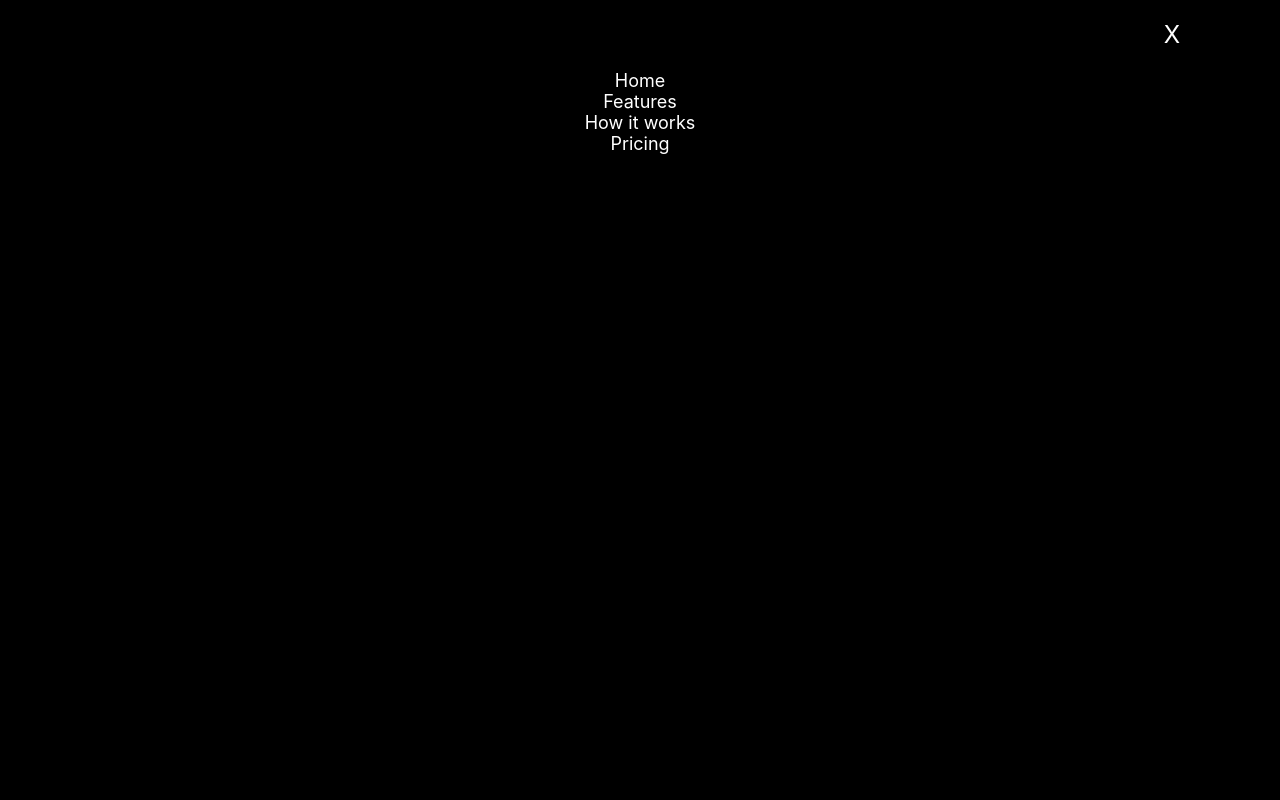
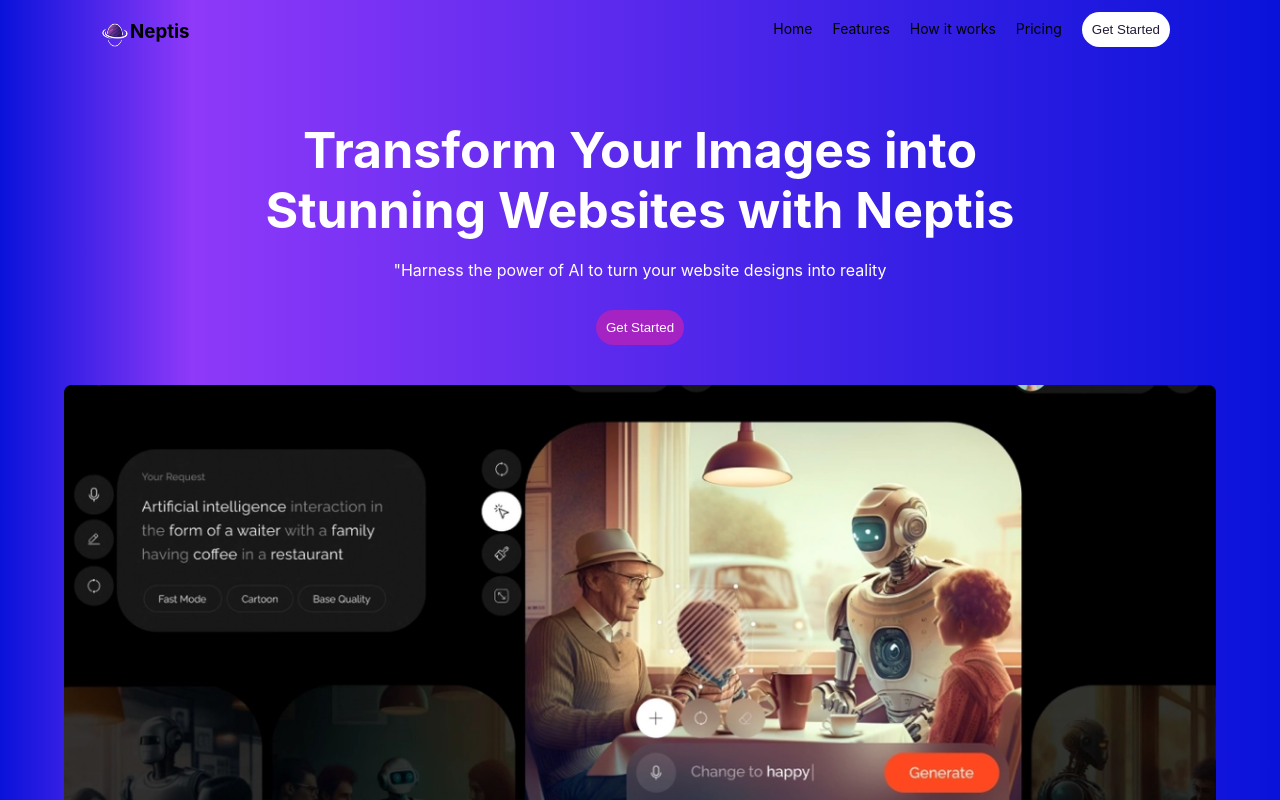
Before and after one commit to Bentike/Neptis, a React (Create React App) app: page / in a window 1280 px wide. Shown: the top 800 px of the page. Built offline with nearby package versions, Linux system fonts and the light colour scheme.

Commit message:
toggle modal with useState

```diff
--- a/src/Components/Navs.js
+++ b/src/Components/Navs.js
@@ -1,7 +1,18 @@
+import { useState } from "react";
 import "../Styles/navs.css";
 import hambugger from "../images/hambugger.png";
 
 const Navs = () => {
+  const [modal, setModal] = useState(false);
+
+  const openModal = () => {
+     setModal(true);
+  }
+
+  const closeModal = () => {
+    setModal(false);
+  }
+
   return (
     <div>
       <ul className="nav-items">
@@ -14,11 +25,11 @@
         </li>
       </ul>
 
-      <img src={hambugger} alt="open nav-links" className="hambugger" />
+      <img src={hambugger} alt="open nav-links" className="hambugger" onClick={openModal}/>
 
-      <div className="nav-overlay">
+      <div className="nav-overlay" style={{display: modal ? "block" : "none"}}>
         <ul className="overlay-list">
-          <p className="close">X</p>
+          <p className="close" onClick={closeModal}>X</p>
           <li>Home</li>
           <li>Features</li>
           <li>How it works</li>
```
